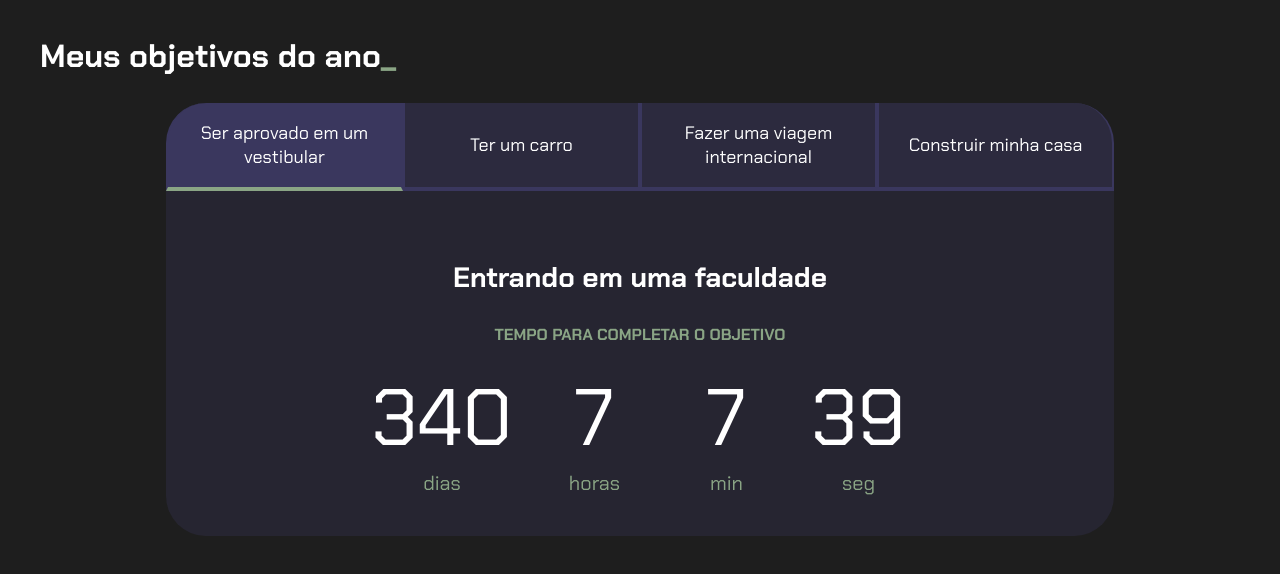
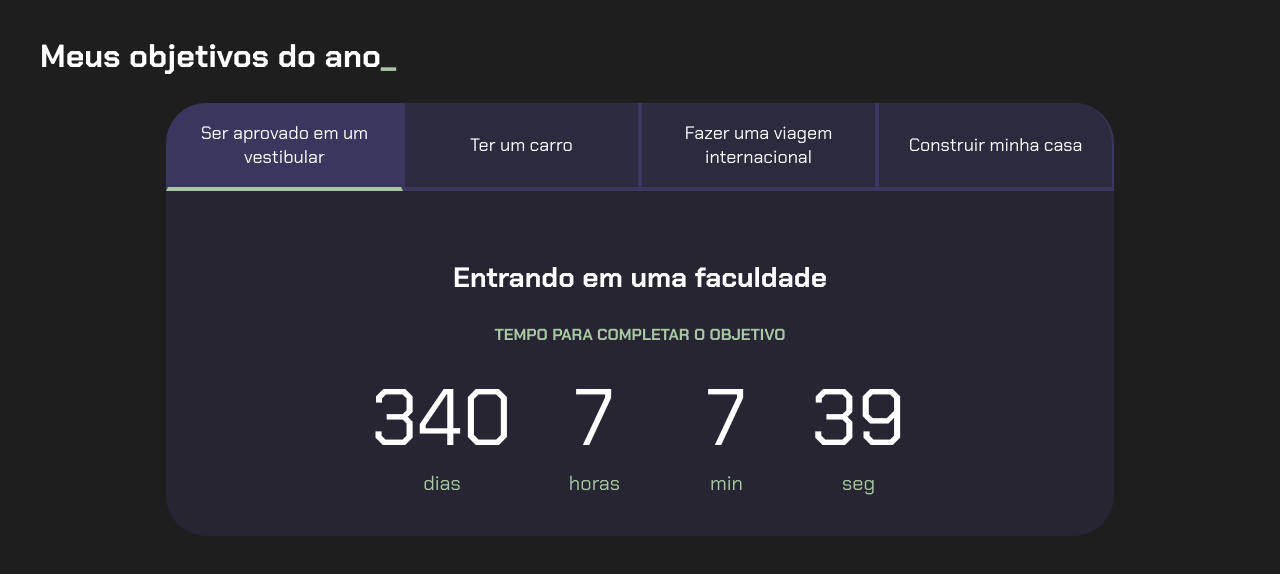
Before and after one commit to bengosi865/Projeto-de-vida, a plain HTML site: page index.html in a window 1280 px wide. Drawn offline with Linux system fonts and the light colour scheme.

Commit message:
alteraçao css

```diff
--- a/style.css
+++ b/style.css
@@ -2,7 +2,7 @@
 
 :root {
     --cor-de-fundo: #1E1E1E;
-    --verde: #8aa585;
+    --verde: #a9c7a4;
     --branco: #FFFFFF;
     --botao-ativo: #3A375E;
     --botao-inativo: rgba(58, 55, 94, 0.5);
```
